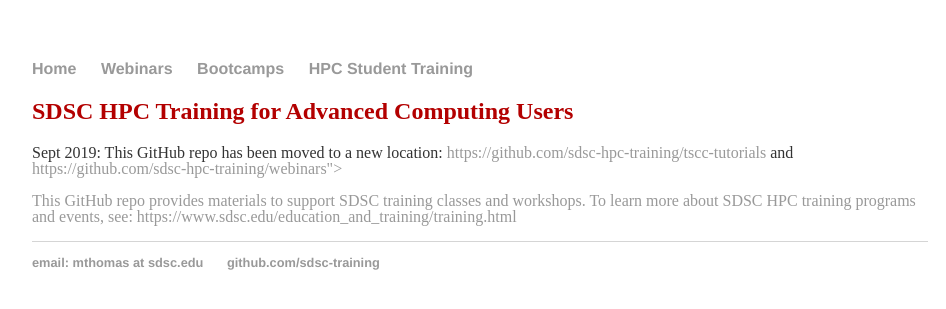
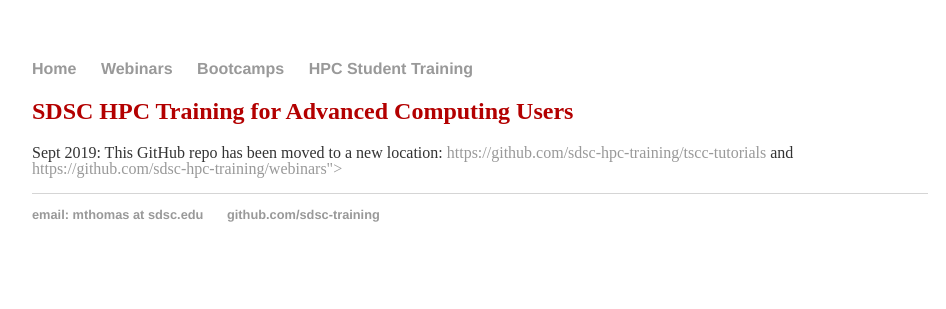
Before and after one commit to sdsc-training/sdsc-training.github.io, a Jekyll site: the page built from index.html, in a window 1280 px wide. Shown: the top 309 px of the page, without its empty margins (160-1106 px from the left). Built offline with Jekyll 4.4.1, drawn with Linux system fonts in a browser that asks for light colours.

Commit message:
update index

```diff
--- a/index.html
+++ b/index.html
@@ -11,10 +11,3 @@
 
 
 </p>
-
-<p>
-This GitHub repo provides materials to support SDSC training classes and workshops. To learn more about SDSC HPC training programs and events, see: <a href="https://www.sdsc.edu/education_and_training/training.html" target="_blank">https://www.sdsc.edu/education_and_training/training.html</a>
-</p>
-<div class="blurb">
-</div>
-<!-- /.blurb -->
```
